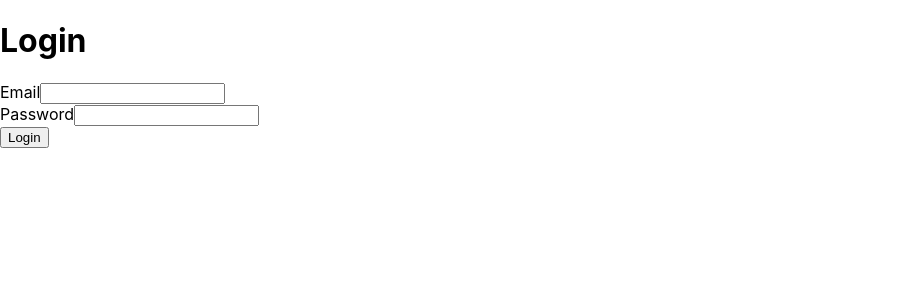
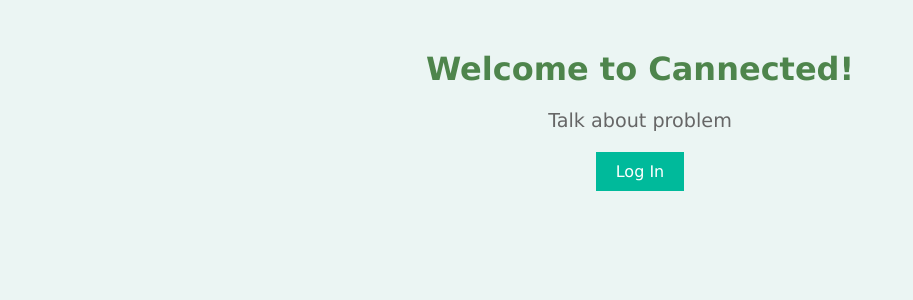
Before and after one commit to emily-su-dev/Cannected, a React (Create React App) app in the folder client/: page / in a window 1280 px wide. Shown: the top 300 px of the page, without its empty margins (0-913 px from the left). Built offline with nearby package versions, Linux system fonts and the light colour scheme.

Commit message:
add home page

```diff
--- a/client/src/App.css
+++ b/client/src/App.css
@@ -9,8 +9,24 @@ body {
   font-family: 'Verdana', sans-serif
 }
 
+.body {
+  display: flex;
+  justify-content: center;
+  align-items: center;
+  margin: 0; /* Remove default margins */
+}
+
+.content {
+  text-align: center; /* Center text inside the content */
+  padding: 20px; /* Optional padding */
+  background: white; /* Optional background for the content */
+  border-radius: 10px; /* Optional rounded corners */
+  box-shadow: 0px 4px 6px rgba(0, 0, 0, 0.1); /* Optional shadow for aesthetics */
+}
+
 h1 {
   color: #4e854c;
+  text-align: center;
 }
 
 button {
@@ -27,6 +43,10 @@ button:hover {
   background-color: #029e84;
 }
 
+.button-submit {
+
+}
+
 /* Style the description */
 .description {
   font-family: 'Verdana', sans-serif;
--- a/client/src/App.js
+++ b/client/src/App.js
@@ -3,11 +3,13 @@ import { Routes, Route } from 'react-router-dom';  // Correctly import BrowserRo
 import Login from './login';  // Import Login component
 import Profile from './profile';  // Import Profile component
 import SignUp from './signup';
+import Home from './home';
+import Collection from './Collection';
 
 function App() {
   return (
     <Routes>
-      <Route path="/" element={<Login />} />  {/* Default route */}
+      <Route path="/" element={<Home />} />  {/* Default route */}
       <Route path="/login" element={<Login />} />  {/* Login route */}
       <Route path="/profile" element={<Profile />} />  {/* Profile route */}
     </Routes>
--- /dev/null
+++ b/client/src/home.js
@@ -0,0 +1,22 @@
+import React from 'react';
+import './App.css';
+import { useNavigate } from 'react-router-dom';
+import LoginButton from './auth0Login';
+
+function Home() {
+    const navigate = useNavigate();
+    const handleNavigateToLogin = () => {
+        navigate("/login");
+      };
+
+    return (
+        <div className="App">
+            <h1>Welcome to Cannected!</h1>
+            <p class="description">Talk about problem</p>
+
+            <button onClick={handleNavigateToLogin}>Log In</button>
+        </div>
+    )
+}
+
+export default Home;
```
